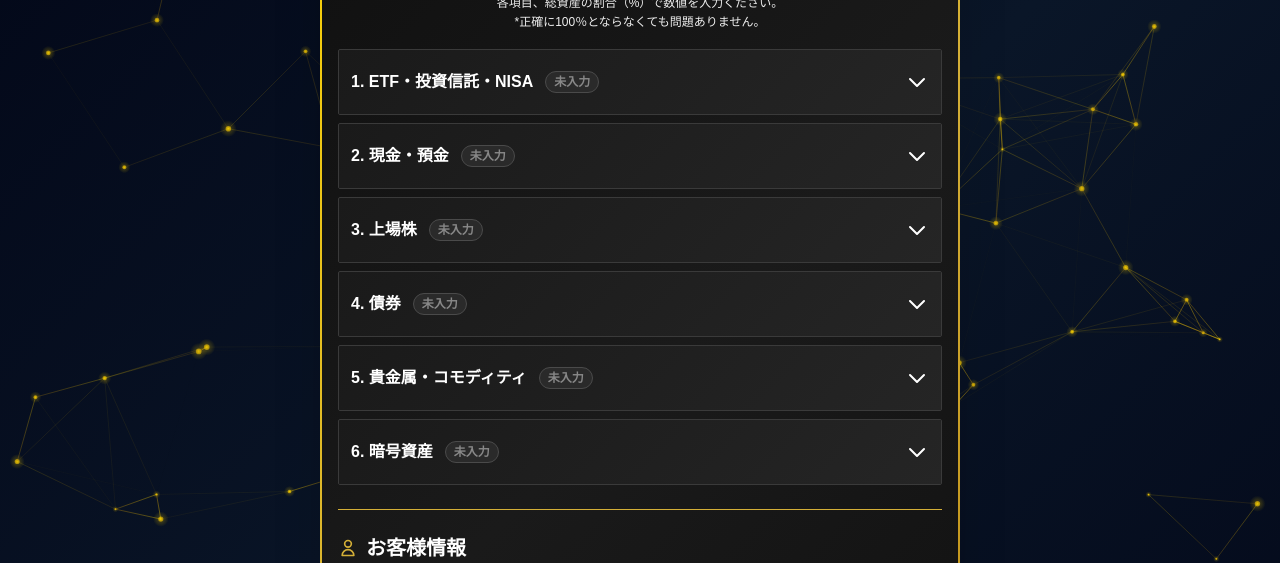
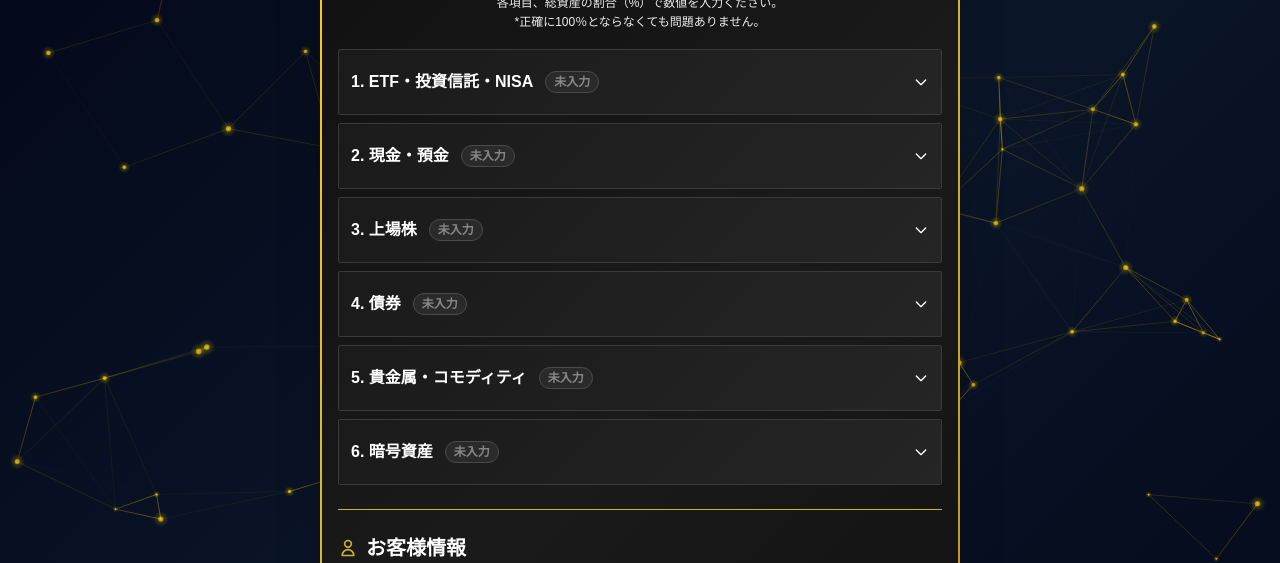
Before and after one commit to BCL-kowaki/kiwami-kawara, a Next.js app: page / in a window 1280 px wide. Shown: the part 236-799 px from the top of the page. Built offline with nearby package versions, Linux system fonts and the light colour scheme.

Commit message:
fix: 矢印サイズをw-4 h-4に変更、flex-shrink-0追加

```diff
--- a/app/components/CategoryAccordion.tsx
+++ b/app/components/CategoryAccordion.tsx
@@ -38,7 +38,7 @@ export default function CategoryAccordion({
           )}
         </div>
         <div className={`transform transition-transform duration-300 ${isOpen ? "rotate-180" : ""}`}>
-          <svg className="w-6 h-6" fill="none" stroke="currentColor" viewBox="0 0 24 24" style={{ color: '#ffffff' }}>
+          <svg className="w-4 h-4 flex-shrink-0" fill="none" stroke="currentColor" viewBox="0 0 24 24" style={{ color: '#ffffff' }}>
             <path strokeLinecap="round" strokeLinejoin="round" strokeWidth={2} d="M19 9l-7 7-7-7" />
           </svg>
         </div>
```
